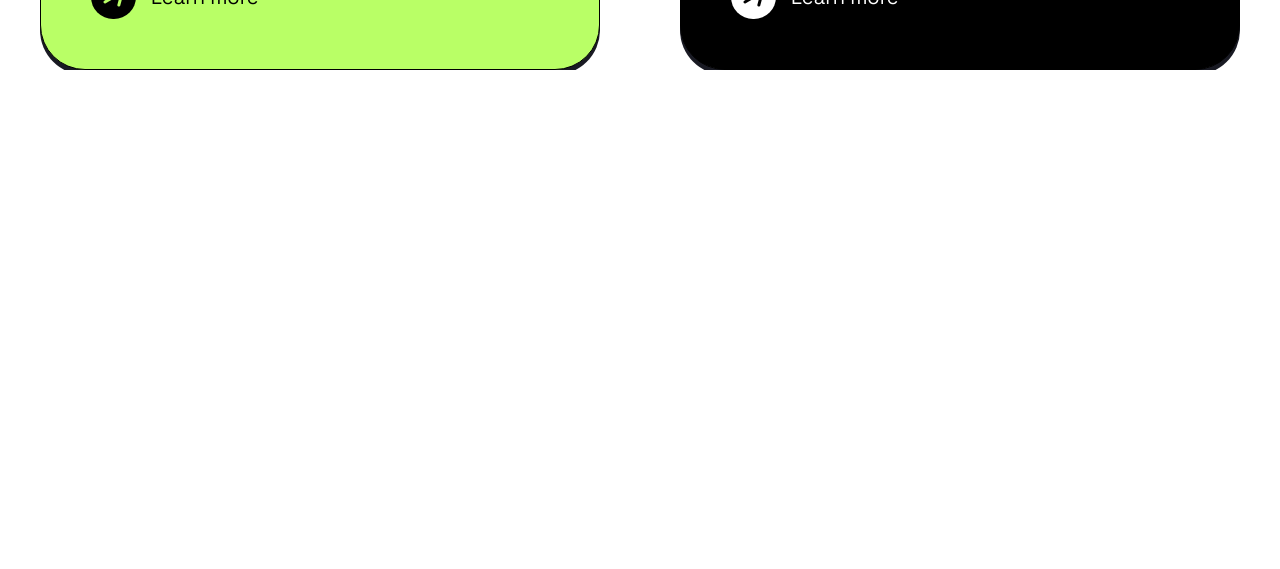
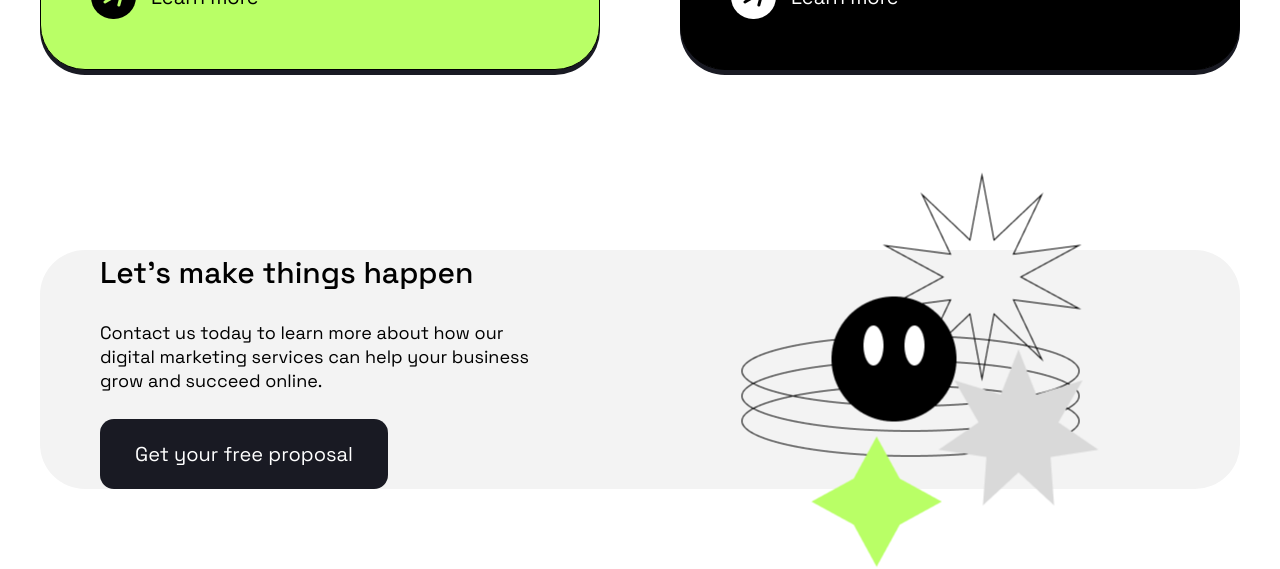
Before and after one commit to romankarbivskyi/positivus-react, a React (Vite) app: page / in a window 1280 px wide. Shown: the part 2453-3022 px from the top of the page. Before the commit the page ends 2523 px from the top, so only its background shows below. Built offline with nearby package versions, Linux system fonts and the light colour scheme.

Commit message:
feat: add CTACard component and integrate it into the App layout

```diff
--- a/src/App.tsx
+++ b/src/App.tsx
@@ -1,4 +1,4 @@
-import { Companies, Header, Hero } from "./components";
+import { Companies, CTACard, Header, Hero } from "./components";
 import Services from "./components/Services";
 
 const App = () => {
@@ -10,9 +10,13 @@ const App = () => {
 
       <Companies />
 
-      <div className="h-[140px]"></div>
+      <div className="h-35"></div>
 
       <Services />
+
+      <div className="h-25"></div>
+
+      <CTACard />
     </div>
   );
 };
--- /dev/null
+++ b/src/components/CTACard.tsx
@@ -0,0 +1,25 @@
+import { Button } from "./ui";
+
+const CTACard = () => {
+  return (
+    <div className="relative container mx-auto my-20 px-5 sm:px-10">
+      <div className="bg-gray rounded-[45px] p-[50px] lg:px-15 lg:py-0">
+        <div className="space-y-[26px] lg:w-2/5">
+          <h3>Let’s make things happen</h3>
+          <p>
+            Contact us today to learn more about how our digital marketing
+            services can help your business grow and succeed online.
+          </p>
+          <Button className="w-full sm:w-auto">Get your free proposal</Button>
+        </div>
+      </div>
+      <img
+        src="/images/cta/Illustration.png"
+        alt="CTA illustration"
+        className="absolute top-1/2 right-0 hidden -translate-1/2 lg:block"
+      />
+    </div>
+  );
+};
+
+export default CTACard;
--- a/src/components/index.ts
+++ b/src/components/index.ts
@@ -1,3 +1,4 @@
 export { default as Header } from "./Header";
 export { default as Hero } from "./Hero";
 export { default as Companies } from "./Companies";
+export { default as CTACard } from "./CTACard";
```
Also changed, not shown: public/images/cta/Illustration.png (added).
